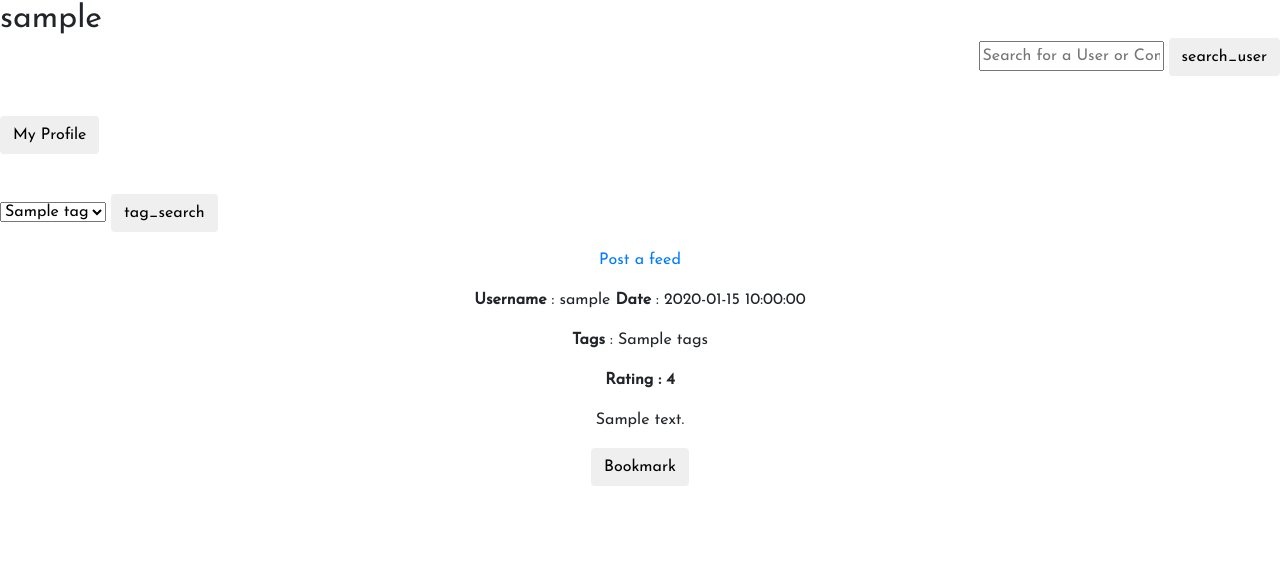
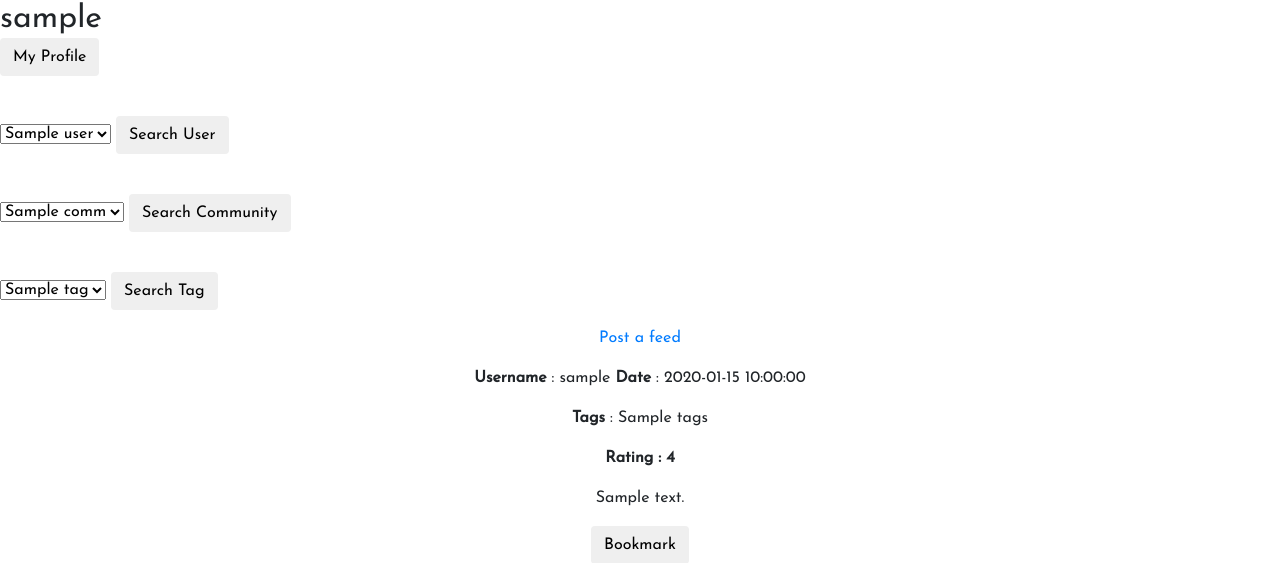
Before and after one commit to sauravray2587/DBMS, a Flask app: template templates/feed.html in a window 1280 px wide. Shown: the top 563 px of the page. Run offline with Flask 2, Linux system fonts and the light colour scheme; the template is opened without the code that fills it: most values are stand-ins (such as "Sample title", 1, 10 or a date in 2020); some libraries are stand-ins or nearby versions.

Commit message:
added dropdowns

```diff
--- a/application.py
+++ b/application.py
@@ -21,7 +21,7 @@ def login():
 			else:
 				cur_user = request.form['username']
 				print(cur_user)
-				return redirect(url_for('home', username = request.form['username']))
+				return redirect(url_for('home', username = request.form['username']) )
 		else:
 			print(2)
 			_database.sign_up(request.form['username'], request.form['name'], request.form['password'], request.form['age'], request.form['email'])
@@ -54,16 +54,16 @@ def home(username):
 			tag = request.form['tags']
 			feed_content = get_feed_given_tags(tag)
 
-			return render_template('feed.html', username = cur_user,  all_feeds = feed_content, all_tags = get_tags())
+			return render_template('feed.html', username = cur_user,  all_feeds = feed_content, all_tags = get_tags(), all_user = get_all_user(), all_comm = get_all_comm())
 			# return "Tags are : %s" %request.form['tags']
 		else:
 			# .... insert a function to bookmark here
 			feed_id = request.form['button']
 			print(feed_id)
-			return render_template('feed.html', username = cur_user,  all_feeds = feed_content)
+			return render_template('feed.html', username = cur_user,  all_feeds = feed_content, all_user = get_all_user(), all_comm = get_all_comm())
 
 
-	return render_template('feed.html', username = cur_user,  all_feeds = feed_content, all_tags = get_tags())
+	return render_template('feed.html', username = cur_user,  all_feeds = feed_content, all_tags = get_tags(),all_user = get_all_user(), all_comm = get_all_comm())
 
 @app.route('/profile/<username>', methods = ['GET', 'POST'])
 def profile(username):
@@ -119,14 +119,14 @@ def post():
 		username = cur_user
 		stories.user_post(username, content, 5, tags, comm)
 		# post_to_database()
-		return redirect(url_for('home', username = cur_user))
+		return redirect(url_for('home', username = cur_user ))
 	return render_template("post.html")
 
 @app.route('/bookmark/<bookmark_id>', methods = ['GET', 'POST'])
 def bookmark(bookmark_id):
 	# .... a function here
 	print("bookmarked, ", bookmark_id)
-	return redirect(url_for('home', username = cur_user))
+	return redirect(url_for('home', username = cur_user ))
 
 def get_feed1(username, cur_user):
 	database_active = True
@@ -150,7 +150,7 @@ def get_feed1(username, cur_user):
 def get_feed_user1(username):
 	database_active = True
 	if database_active == True:
-		feed_content = stories.search_username(username, cur_user)
+		feed_content = stories.search_username(user, cur_user)
 		print("feed len", len(feed_content))
 		for x in feed_content:
 			# print("post post 1: ", x)
@@ -173,3 +173,11 @@ def get_tags():
 	else:
 		all_tags = ['artifical intelligence', 'operating systems']
 	return all_tags
+
+# def get_all_user():
+# 	users = ['saurav', 'prashik', 'piyush', 'ritik']
+# 	return users
+
+# def get_all_comm():
+# 	users = ['saurav', 'prashik', 'piyush', 'ritik']
+# 	return users
--- a/templates/feed.html
+++ b/templates/feed.html
@@ -29,36 +29,51 @@
         <h2>{{username}}</h2>
         <br>
         <form action="" method="post">
-           <div style="text-align: right; " >
-          <input type="text" placeholder="Search for a User or Community" name="search_text" value="{{
-            request.form.search_text }}">
-          <input  class="btn btn-default" type="submit" name = "button" value="search_user">
-          </div>
-        </form>
-
-        {% if error %}
-          <p class="error"><strong>Error:</strong> {{ error }} </p>
-        {% endif %}
-        <br>
-
-        <form action="" method="post">
           <input class="btn btn-default" type="submit" name = "button" value="My Profile">
         </form>
 
         <br>
+
+        <form id="form2" action="" method="POST" enctype="multipart/form-data">
+           <!-- <div style="text-align: right; " > -->
+              <select class="category-select" id="categories-opt1" name = "users" >
+                {% for user in all_user %}
+                <option value="{{ user }}">{{ user }}</option>
+                {% endfor %}
+              </select>
+            <input  class="btn btn-default" type="submit" name = "button" value="Search User">
+          <!-- </div> -->
+        </form>
+        <br>
+        <form id="form1" action="" method="POST" enctype="multipart/form-data">
+           <!-- <div style="text-align: right; " > -->
+            <select class="category-select" id="categories-opt2" name = "comm" >
+                {% for comm in all_comm %}
+                <option value="{{ comm }}">{{ comm }}</option>
+                {% endfor %}
+              </select>
+            <input  class="btn btn-default" type="submit" name = "button" value="Search Community">
+          <!-- </div> -->
+        </form>
+
+        <!-- {% if error %}
+          <p class="error"><strong>Error:</strong> {{ error }} </p>
+        {% endif %} -->
+        <br>
+
 
         <!-- <form action="" method="post">
           <input type="text" placeholder="Search Using Tags" name="tag_text" value="{{
             request.form.tag_text }}">
           <input class="btn btn-default" type="submit" name = "button" value="tag_search">
         </form> -->
-        <form id="form1" action="" method="POST" enctype="multipart/form-data">
+        <form id="form3" action="" method="POST" enctype="multipart/form-data">
             <select class="category-select" id="categories-opt" name = "tags" >
               {% for tag in all_tags %}
               <option value="{{ tag }}">{{ tag }}</option>
               {% endfor %}
             </select>
-            <input class="btn btn-default" type="submit" name = "button" value="tag_search">
+            <input class="btn btn-default" type="submit" name = "button" value="Search Tag">
         </form>
 
     </div>
```
